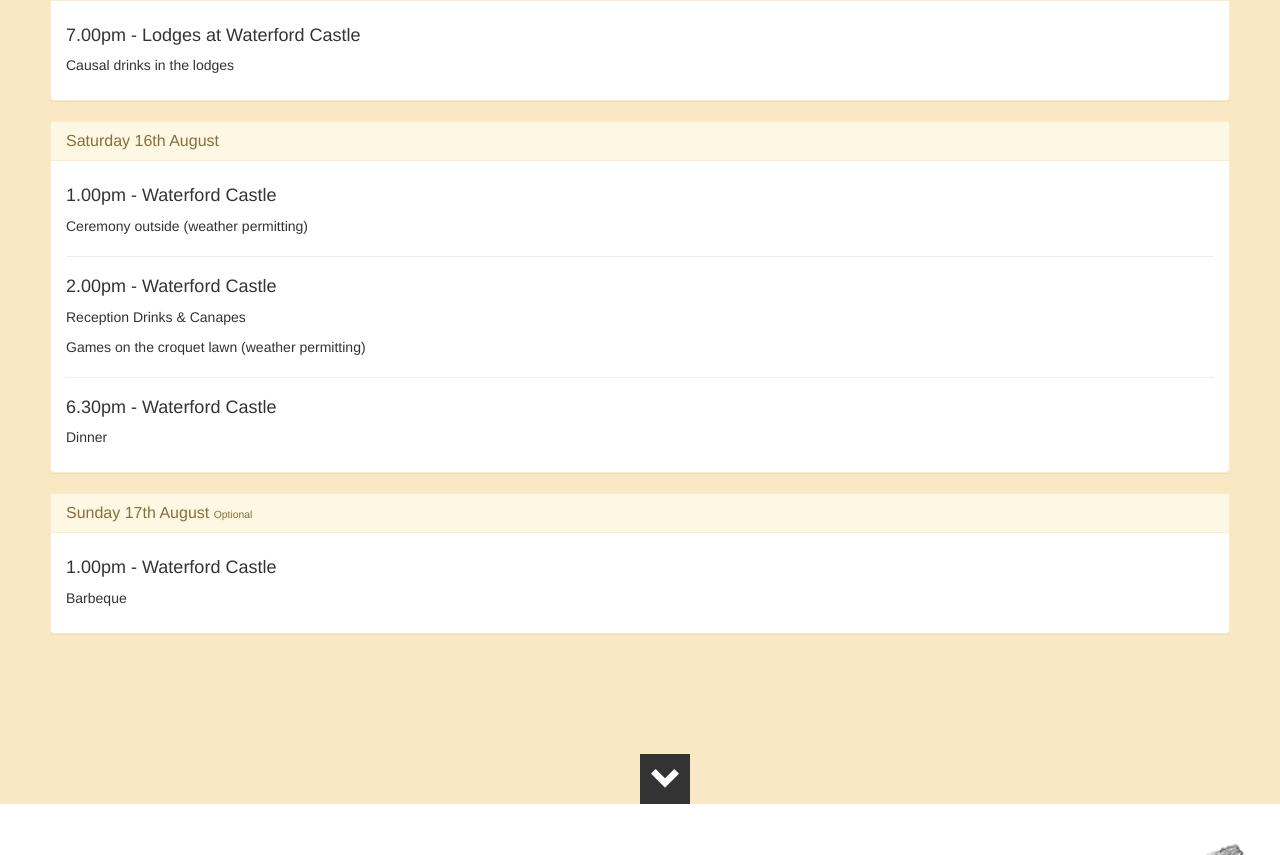
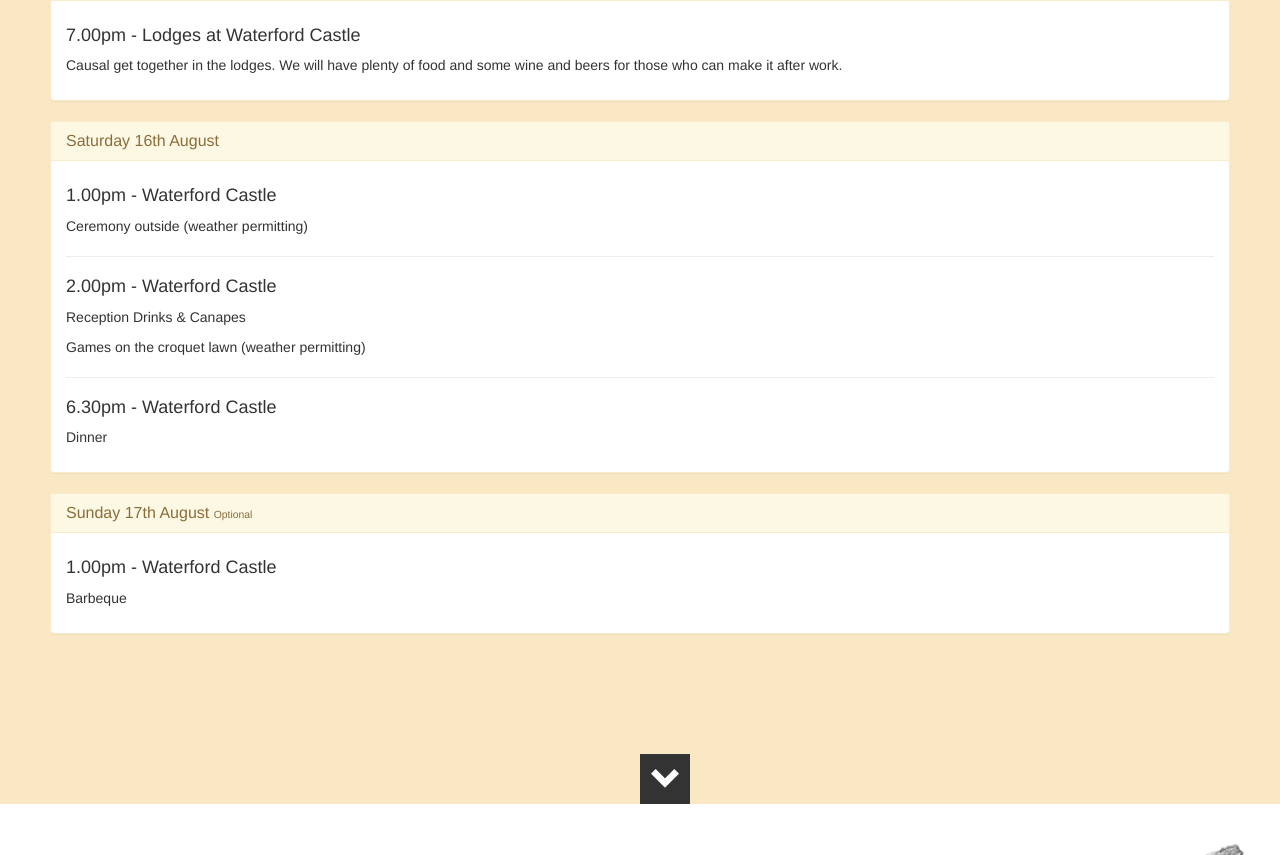
Before and after one commit to rorymadden/wedding, a plain HTML site: page index.html in a window 1280 px wide. Shown: the part 1019-1874 px from the top of the page. Drawn offline with nearby package versions, Linux system fonts and the light colour scheme; some packages are replaced by stand-ins of ours; files that its build step writes are made by us from their sources; a web font is replaced by a local one.

Commit message:
Changed the text for Friday 15th

```diff
--- a/index.html
+++ b/index.html
@@ -6,7 +6,7 @@
   <head>
       <meta charset="utf-8">
       <!-- <meta http-equiv="X-UA-Compatible" content="IE=edge"> -->
-      <title>wedding</title>
+      <title>16 August 2014: Catherine and Rory - Getting Married</title>
       <meta name="description" content="">
       <meta name="viewport" content="width=device-width, initial-scale=1">
       <!-- Place favicon.ico and apple-touch-icon.png in the root directory -->
@@ -71,7 +71,7 @@
         <div class="panel-body">
           <div class="scheduleItem">
             <h4>7.00pm - Lodges at Waterford Castle</h4>
-            <p>Causal drinks in the lodges</p>
+            <p>Causal get together in the lodges. We will have plenty of food and some wine and beers for those who can make it after work.</p>
           </div>
         </div>
       </div>
```
